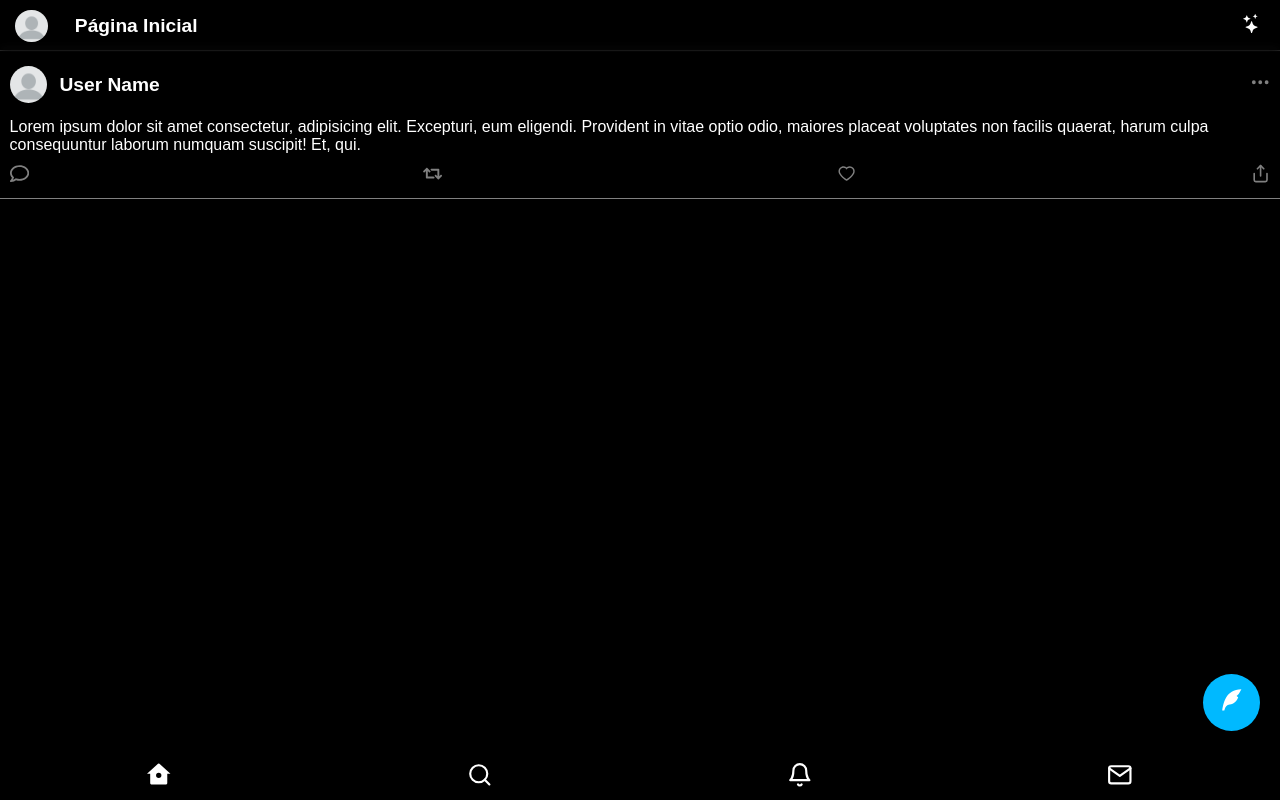
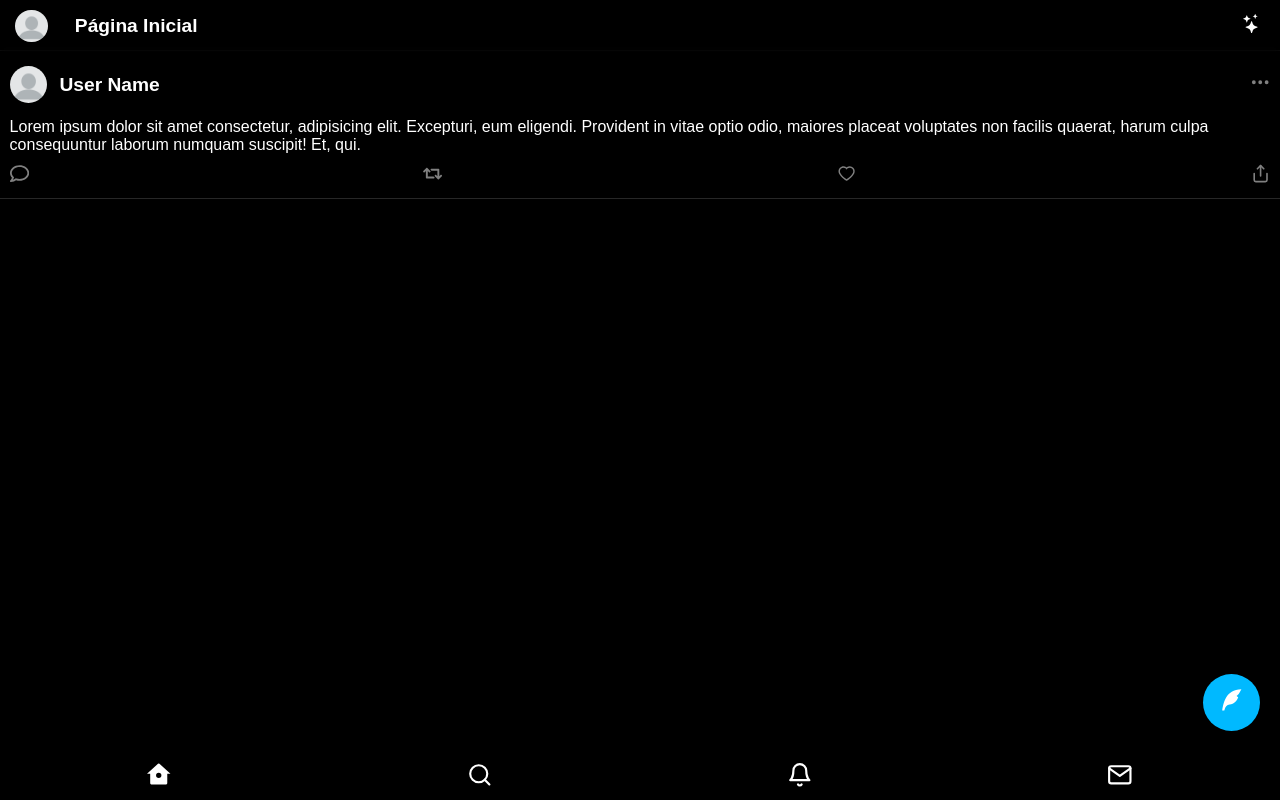
Before and after one commit to Lucky-ta/twitter2.0, a Next.js app: page /home in a window 1280 px wide. Built offline with nearby package versions, Linux system fonts and the light colour scheme.

Commit message:
Set grey line in home page content div

```diff
--- a/src/components/Home/index.ts
+++ b/src/components/Home/index.ts
@@ -75,8 +75,9 @@ export const MainContentContainer = styled.main`
     width: 100%;
     padding-left: 0.6em;
     padding-right: 0.6em;
-    border-top: 1px solid grey;
-    border-bottom: 1px solid grey;
+    border-top: 1px solid;
+    border-bottom: 1px solid;
+    border-color: rgba(128,128,128, 0.3);
 `;
 
 export const CreateTweetButton = styled.button`
```
